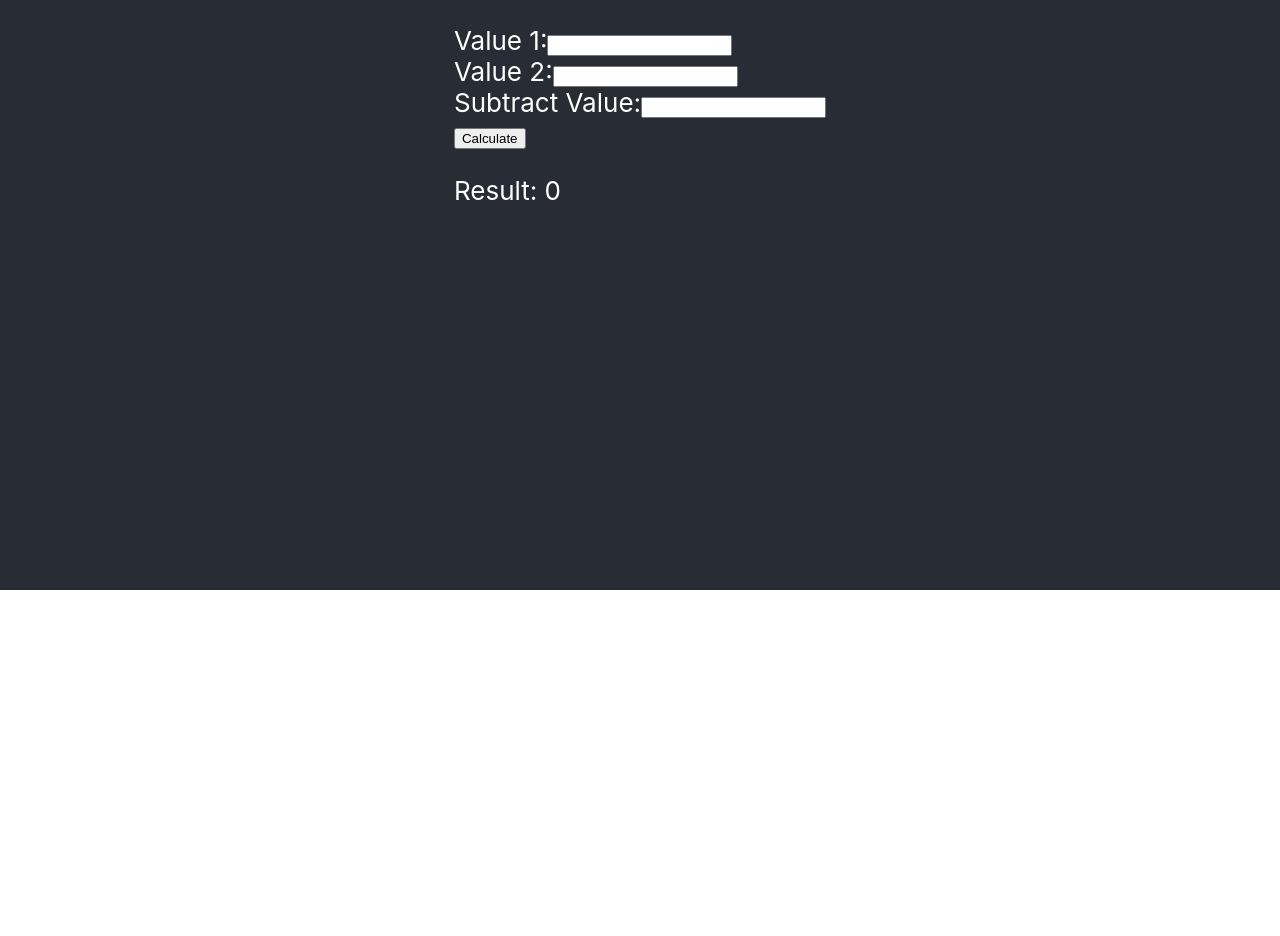
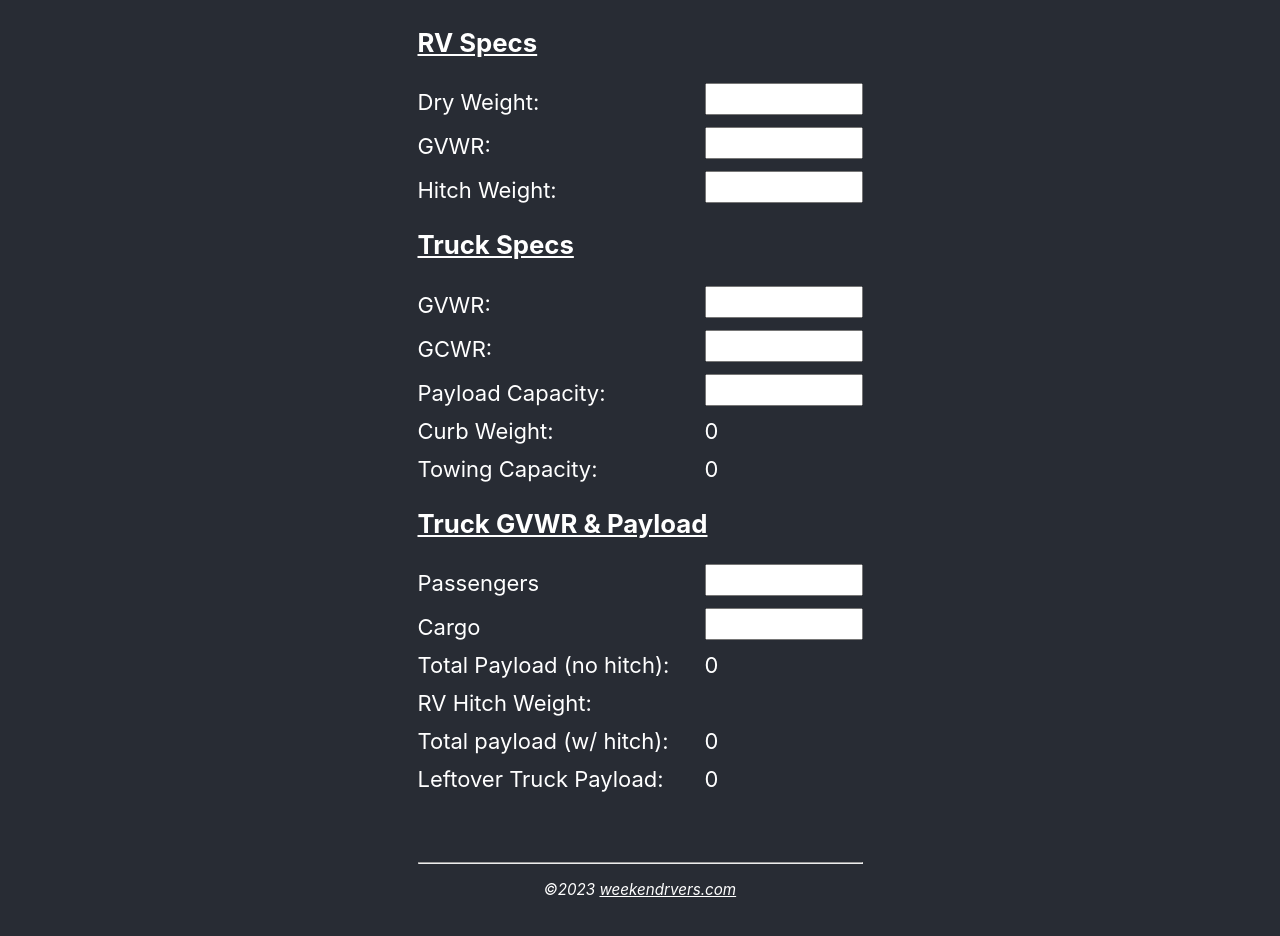
Before and after one commit to iamabrom/towcalculator, a React (Create React App) app in the folder tow-calculator/: page / in a window 1280 px wide. Shown: the part 210-1146 px from the top of the page. Before the commit the page ends 800 px from the top, so only its background shows below. Built offline with nearby package versions, Linux system fonts and the light colour scheme.

Commit message:
Massive Updates
Half way through complete application

```diff
--- a/tow-calculator/src/App.css
+++ b/tow-calculator/src/App.css
@@ -5,6 +5,14 @@
 .App-logo {
   height: 40vmin;
   pointer-events: none;
+}
+
+h2 {
+  text-align: center;
+}
+
+h3 {
+  text-decoration: underline;
 }
 
 @media (prefers-reduced-motion: no-preference) {
@@ -29,7 +37,7 @@ img {
   flex-direction: column;
   align-items: center;
   justify-content: top;
-  font-size: calc(10px + 2vmin);
+  font-size: calc(10px + 1.5vmin);
   color: white;
 }
 
@@ -47,14 +55,52 @@ img {
   }
 }
 
-/* For webkit browsers like Chrome, Safari */
 input[type="number"]::-webkit-inner-spin-button,
 input[type="number"]::-webkit-outer-spin-button {
   -webkit-appearance: none;
   margin: 0;
 }
 
-/* For Mozilla Firefox */
-input[type="number"] {
+.input-group {
+  display: flex;
+  align-items: flex-end;
+  margin-bottom: 12px;
+  /* Space between each group */
+}
+
+.input-group label,
+.input-group .result-label {
+  margin-right: 10px;
+  width: 275px;
+  font-size: 1em;
+  /* Adjust based on the longest label */
+}
+
+input[type="number"],
+.input-group .result-value {
   -moz-appearance: textfield;
+  flex-grow: 1;
+  vertical-align: bottom;
+  margin-left: 2px;
+  font-size: 1em;
+  width: 150px
 }
+
+.footer {
+  font-size: .69em;
+  font-style: italic;
+  text-align: center;
+  margin-top: 70px;
+}
+
+.footer a:link {
+  color: white;
+}
+
+.footer a:visited {
+  color: white;
+}
+
+.footer a:hover {
+  color: hotpink;
+}
--- a/tow-calculator/src/Calculator.tsx
+++ b/tow-calculator/src/Calculator.tsx
@@ -1,69 +1,199 @@
 import React, { useState, useEffect } from "react";
 
 const Calculator = () => {
-  // Initialize state with values from localStorage or default to empty strings
-  const [value1, setValue1] = useState<string>(
-    localStorage.getItem("value1") || ""
+  // RV dry weight
+  const [rvDryWeight, setrvDryWeight] = useState<string>(
+    localStorage.getItem("rvDryWeight") || ""
   );
-  const [value2, setValue2] = useState<string>(
-    localStorage.getItem("value2") || ""
+  // RV GVWR
+  const [rvGVWR, setrvGVWR] = useState<string>(
+    localStorage.getItem("rvGVWR") || ""
   );
-  const [value3, setValue3] = useState<string>(
-    localStorage.getItem("value3") || ""
+  // RV Hitch Weight
+  const [rvHitchWeight, setrvHitchWeight] = useState<string>(
+    localStorage.getItem("rvHitchWeight") || ""
   );
-  const [result, setResult] = useState<number>(0);
+  // Truck GVWR
+  const [truckGVWR, settruckGVWR] = useState<string>(
+    localStorage.getItem("truckGVWR") || ""
+  );
+  // Truck GCWR
+  const [truckGCWR, settruckGCWR] = useState<string>(
+    localStorage.getItem("truckGCWR") || ""
+  );
 
-  // Update localStorage whenever the values change
+  // Truck Payload Capacity
+  const [truckPayloadCapacity, settruckPayloadCapacity] = useState<string>(
+    localStorage.getItem("truckPayloadCapacity") || ""
+  );
+
+  // Truck GVWR & Payload
+  const [truckPassengers, settruckPassengers] = useState<string>(
+    localStorage.getItem("truckPassengers") || ""
+  );
+
+  // Truck Cargo
+  const [truckCargo, settruckCargo] = useState<string>(
+    localStorage.getItem("truckCargo") || ""
+  );
+
+  const [truckCurbWeight, settruckCurbWeight] = useState<number>(0);
+  const [truckTowingCapacity, settruckTowingCapacity] = useState<number>(0);
+  const [truckTotalPayload, settruckTotalPayload] = useState<number>(0);
+  const [truckTotalPayloadHitched, settruckTotalPayloadHitched] =
+    useState<number>(0);
+  const [truckPayloadLeftover, settruckPayloadLeftover] = useState<number>(0);
+
   useEffect(() => {
-    localStorage.setItem("value1", value1);
-    localStorage.setItem("value2", value2);
-    localStorage.setItem("value3", value3);
-  }, [value1, value2, value3]);
+    localStorage.setItem("rvDryWeight", rvDryWeight);
+    localStorage.setItem("rvGVWR", rvGVWR);
+    localStorage.setItem("rvHitchWeight", rvHitchWeight);
+    localStorage.setItem("truckGVWR", truckGVWR);
+    localStorage.setItem("truckGCWR", truckGCWR);
+    localStorage.setItem("truckPayloadCapacity", truckPayloadCapacity);
+    localStorage.setItem("truckPassengers", truckPassengers);
+    localStorage.setItem("truckCargo", truckCargo);
 
-  // Function to handle the calculation
-  const handleCalculation = () => {
-    const num1 = parseFloat(value1) || 0;
-    const num2 = parseFloat(value2) || 0;
-    const num3 = parseFloat(value3) || 0;
-    const sum = num1 + num2;
-    setResult(sum - num3);
-  };
+    const CALrvDryWeight = parseFloat(rvDryWeight) || 0;
+    const CALrvGVWR = parseFloat(rvGVWR) || 0;
+    const CALrvHitchWeight = parseFloat(rvHitchWeight) || 0;
+    const CALtruckGVWR = parseFloat(truckGVWR) || 0;
+    const CALtruckGCWR = parseFloat(truckGCWR) || 0;
+    const CALtruckPayloadCapacity = parseFloat(truckPayloadCapacity) || 0;
+    const CALtruckPassengers = parseFloat(truckPassengers) || 0;
+    const CALtruckCargo = parseFloat(truckCargo) || 0;
+
+    settruckCurbWeight(CALtruckGVWR - CALtruckPayloadCapacity);
+    settruckTowingCapacity(CALtruckGCWR - CALtruckGVWR);
+    settruckTotalPayload(CALtruckPassengers + CALtruckCargo);
+    settruckTotalPayloadHitched(truckTotalPayload + CALrvHitchWeight);
+    settruckPayloadLeftover(CALtruckPayloadCapacity - truckTotalPayloadHitched);
+  }, [
+    truckGVWR,
+    truckPayloadCapacity,
+    truckGCWR,
+    truckPassengers,
+    truckCargo,
+    rvHitchWeight,
+    rvDryWeight,
+    rvGVWR,
+    truckTotalPayloadHitched,
+  ]);
 
   return (
     <div>
       <div>
-        <img src="https://weekendrvers.com/wp-content/uploads/2023/11/WRVers-Logo-Small.png"></img>
+        <img src="/logo512.png"></img>
         <h2>Towing Calculator</h2>
       </div>
-      <label>
-        Value 1:
+      <h3>RV Specs</h3>
+      <div className="input-group">
+        <label>Dry Weight:</label>
         <input
           type="number"
-          value={value1}
-          onChange={(e) => setValue1(e.target.value)}
+          value={rvDryWeight}
+          onChange={(e) => setrvDryWeight(e.target.value)}
         />
-      </label>
-      <br />
-      <label>
-        Value 2:
+      </div>
+      <div className="input-group">
+        <label>GVWR:</label>
         <input
           type="number"
-          value={value2}
-          onChange={(e) => setValue2(e.target.value)}
+          value={rvGVWR}
+          onChange={(e) => setrvGVWR(e.target.value)}
         />
-      </label>
-      <br />
-      <label>
-        Subtract Value:
+      </div>
+      <div className="input-group">
+        <label>Hitch Weight:</label>
         <input
           type="number"
-          value={value3}
-          onChange={(e) => setValue3(e.target.value)}
+          value={rvHitchWeight}
+          onChange={(e) => setrvHitchWeight(e.target.value)}
         />
-      </label>
-      <br />
-      <button onClick={handleCalculation}>Calculate</button>
-      <p>Result: {result}</p>
+      </div>
+      <h3>Truck Specs</h3>
+      <div className="input-group">
+        <label>GVWR:</label>
+        <input
+          type="number"
+          value={truckGVWR}
+          onChange={(e) => settruckGVWR(e.target.value)}
+        />
+      </div>
+      <div className="input-group">
+        <label>GCWR:</label>
+        <input
+          type="number"
+          value={truckGCWR}
+          onChange={(e) => settruckGCWR(e.target.value)}
+        />
+      </div>
+      <div className="input-group">
+        <label>Payload Capacity:</label>
+        <input
+          type="number"
+          value={truckPayloadCapacity}
+          onChange={(e) => settruckPayloadCapacity(e.target.value)}
+        />
+      </div>
+      <div className="input-group">
+        <span className="result-label">Curb Weight:</span>
+        <span className="result-value">{truckCurbWeight.toLocaleString()}</span>
+      </div>
+      <div className="input-group">
+        <span className="result-label">Towing Capacity:</span>
+        <span className="result-value">
+          {truckTowingCapacity.toLocaleString()}
+        </span>
+      </div>
+      <h3>Truck GVWR & Payload</h3>
+      <div className="input-group">
+        <label>Passengers</label>
+        <input
+          type="number"
+          value={truckPassengers}
+          onChange={(e) => settruckPassengers(e.target.value)}
+        />
+      </div>
+      <div className="input-group">
+        <label>Cargo</label>
+        <input
+          type="number"
+          value={truckCargo}
+          onChange={(e) => settruckCargo(e.target.value)}
+        />
+      </div>
+      <div className="input-group">
+        <span className="result-label">Total Payload (no hitch):</span>
+        <span className="result-value">
+          {truckTotalPayload.toLocaleString()}
+        </span>
+      </div>
+      <div className="input-group">
+        <span className="result-label">RV Hitch Weight:</span>
+        <span className="result-value">{rvHitchWeight.toLocaleString()}</span>
+      </div>
+      <div className="input-group">
+        <span className="result-label">Total payload (w/ hitch):</span>
+        <span className="result-value">
+          {truckTotalPayloadHitched.toLocaleString()}
+        </span>
+      </div>
+      <div className="input-group">
+        <span className="result-label">Leftover Truck Payload:</span>
+        <span className="result-value">
+          {truckPayloadLeftover.toLocaleString()}
+        </span>
+      </div>
+      <div className="footer">
+        <hr></hr>
+        <p>
+          ©2023{" "}
+          <a href="https://weekendrvers.com" target="_blank">
+            weekendrvers.com
+          </a>
+        </p>
+      </div>
     </div>
   );
 };
--- a/tow-calculator/src/index.css
+++ b/tow-calculator/src/index.css
@@ -1,10 +1,12 @@
 body {
-  margin: 0;
+  margin: 10px;
+  margin-bottom: 25px;
   font-family: -apple-system, BlinkMacSystemFont, 'Segoe UI', 'Roboto', 'Oxygen',
     'Ubuntu', 'Cantarell', 'Fira Sans', 'Droid Sans', 'Helvetica Neue',
     sans-serif;
   -webkit-font-smoothing: antialiased;
   -moz-osx-font-smoothing: grayscale;
+  background-color: #282c34;
 }
 
 code {
```
